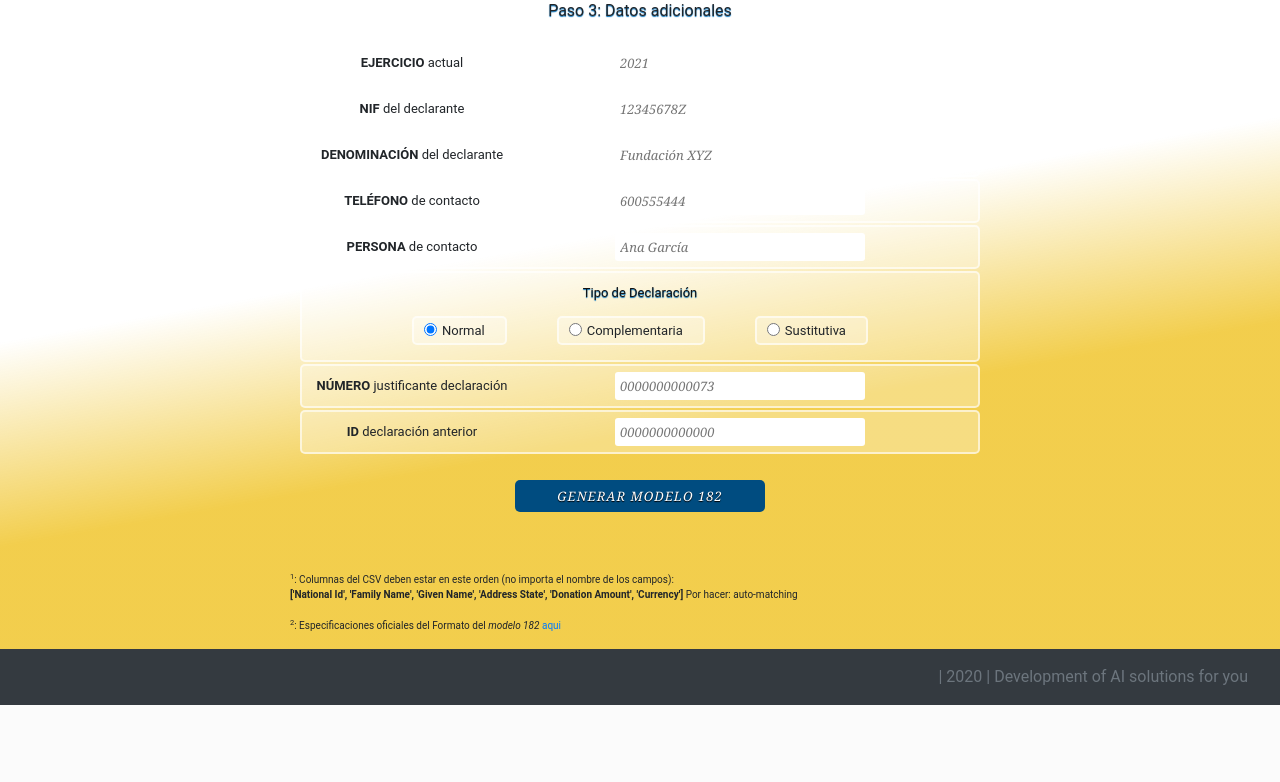
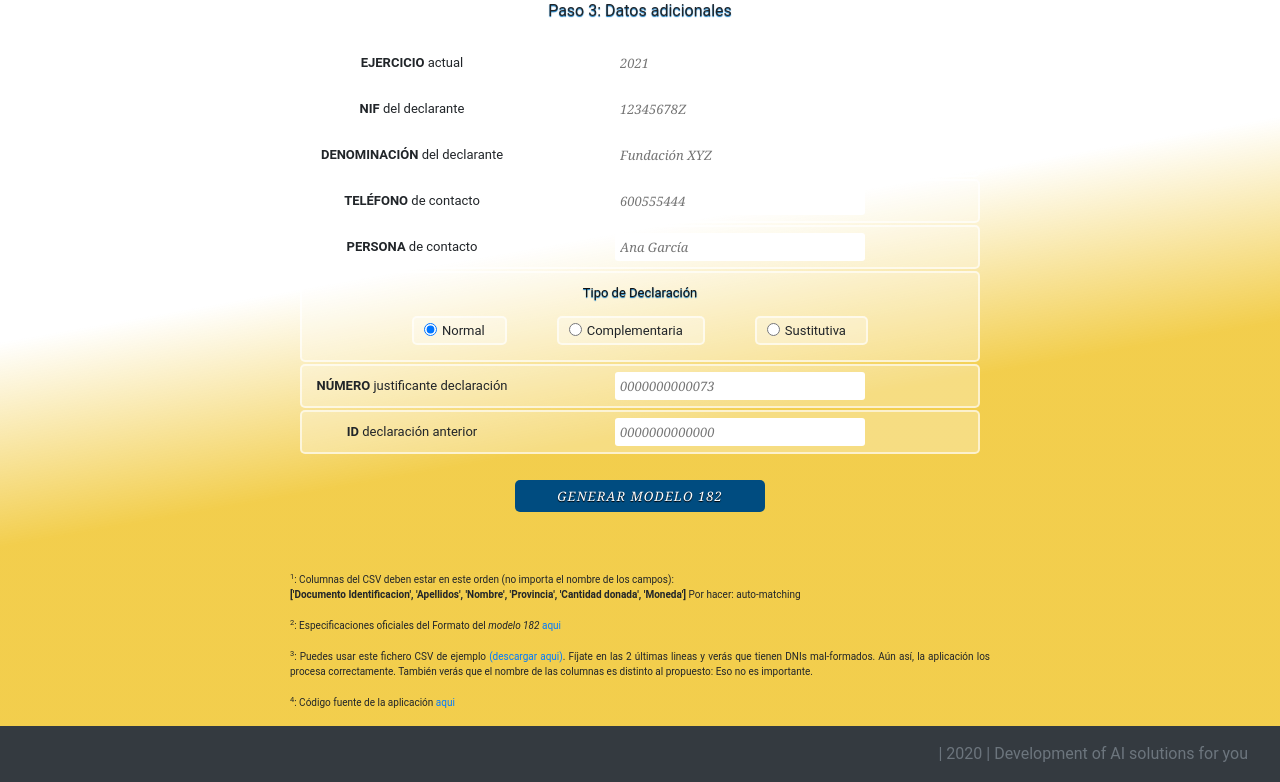
Before and after one commit to sscalvo/flask_modelo182, a Flask app: template app/public/templates/public/input182.html in a window 1280 px wide. Shown: the part 868-1650 px from the top of the page. Before the commit the page ends 1573 px from the top, so only its background shows below. Run offline with Flask 2, Linux system fonts and the light colour scheme; the template is opened without the code that fills it: values that come from a table or form of the project are taken from there, others are empty; parts of the project's set-up code (start-up, migrations or seed data) failed here and were passed over; some libraries are stand-ins or nearby versions; some web fonts are replaced.

Commit message:
updates and sample csv file

```diff
--- a/ejemplo_donantes.csv
+++ b/app/public/downloads/ejemplo_donantes.txt
@@ -9,5 +9,5 @@ National Id,Family Name,Given Name,Address State,Donation Amount,Currency
 02683466X,Baza Vilela,Abigail,Granada,100 €,EUR
 99410296H,Lopez Besora,Juan,Noord-Holland,150 €,EUR
 40024508T,Blanes Cintas,Christian,Granada,100 €,EUR
-43599410N,Quinteros Cava,Alfonso,Madrid,200 €,EUR
-86747193W,Solanilla Mesa,Damián,Cádiz,200 €,EUR
+AAAA,Quinteros Cava,Alfonso,Madrid,200 €,EUR
+,Solanilla Mesa,Damián,Cádiz,200 €,EUR
--- a/app/public/templates/public/input182.html
+++ b/app/public/templates/public/input182.html
@@ -150,9 +150,15 @@
 
  	<center>
 		<div id="subscripters">
-			<p><sup>1</sup>: Columnas del CSV deben estar en este orden (no importa el nombre de los campos): <br/><b>['National Id', 'Family Name', 'Given Name', 'Address State', 'Donation Amount', 'Currency'] </b>Por hacer: auto-matching
+			<p><sup>1</sup>: Columnas del CSV deben estar en este orden (no importa el nombre de los campos): <br/><b>['Documento Identificacion', 'Apellidos', 'Nombre', 'Provincia', 'Cantidad donada', 'Moneda'] </b>Por hacer: auto-matching
 			<p><sup>2</sup>: Especificaciones oficiales del Formato del <i>modelo 182</i>
 				<a href="https://www6.aeat.es/static_files/common/internet/dep/aplicaciones/modelos/2017/Modelo182.pdf">aqui</a>
+			</p>
+			<p><sup>3</sup>: Puedes usar este fichero CSV de ejemplo
+				<a href="{{ url_for('public.sample') }}">(descargar aqui)</a>. Fíjate en las 2 últimas lineas y verás que tienen DNIs mal-formados. Aún así, la aplicación los procesa correctamente. También verás que el nombre de las columnas es distinto al propuesto: Eso no es importante.
+			</p>
+			<p><sup>4</sup>: Código fuente de la aplicación
+				<a href="https://github.com/sscalvo/flask_modelo182">aqui</a>
 			</p>
 		</div>
     </center>
--- a/entrypoint.py
+++ b/entrypoint.py
@@ -2,5 +2,5 @@
 # 05/08/2020
 import os
 from app import create_app
-settings_module = os.getenv('APP_SETTINGS_MODULE')  #
+settings_module = os.getenv('APP_SETTINGS_MODULE')
 app = create_app(settings_module)  # default value for setting_module is 'config.prod'
```
Also changed, not shown: app/public/modelo182.py (+6 -4 lines), app/public/routes.py (+7 -0 lines), 1 other file.
